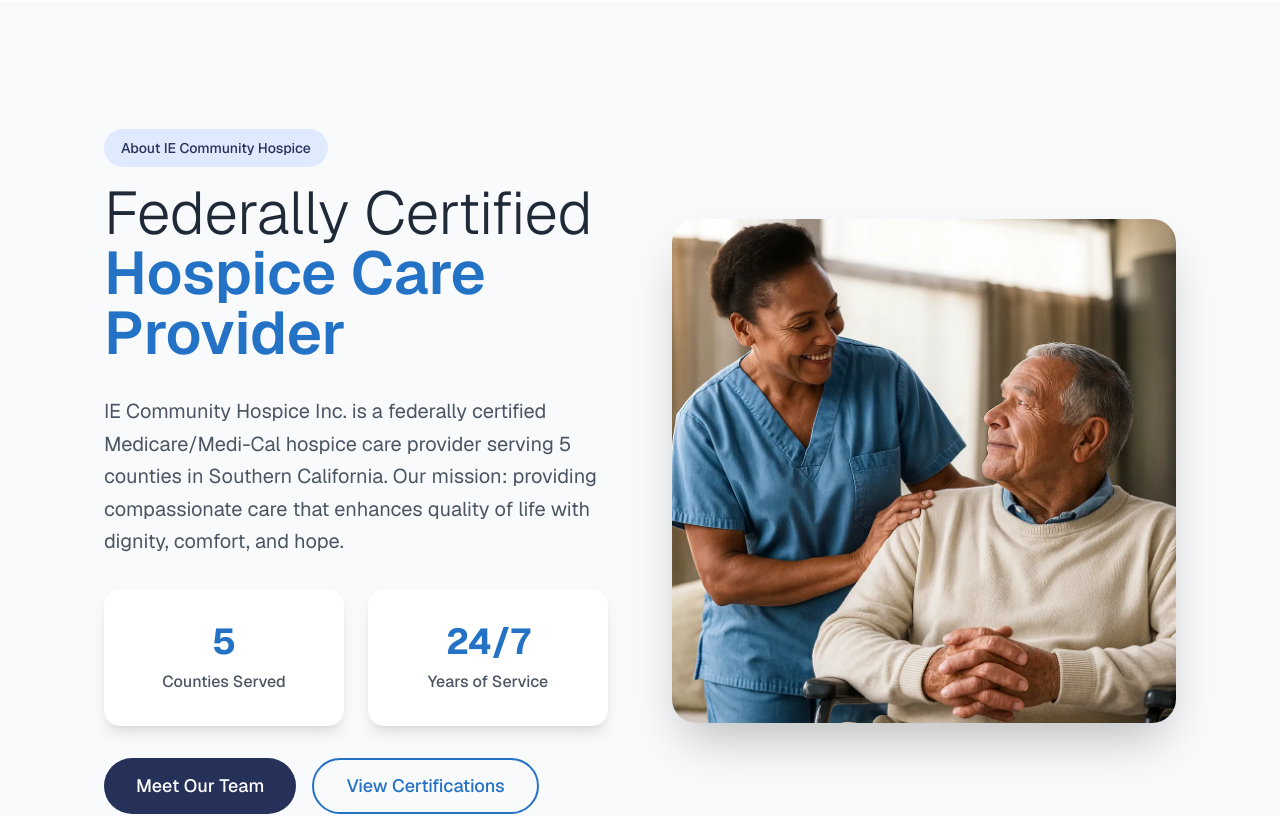
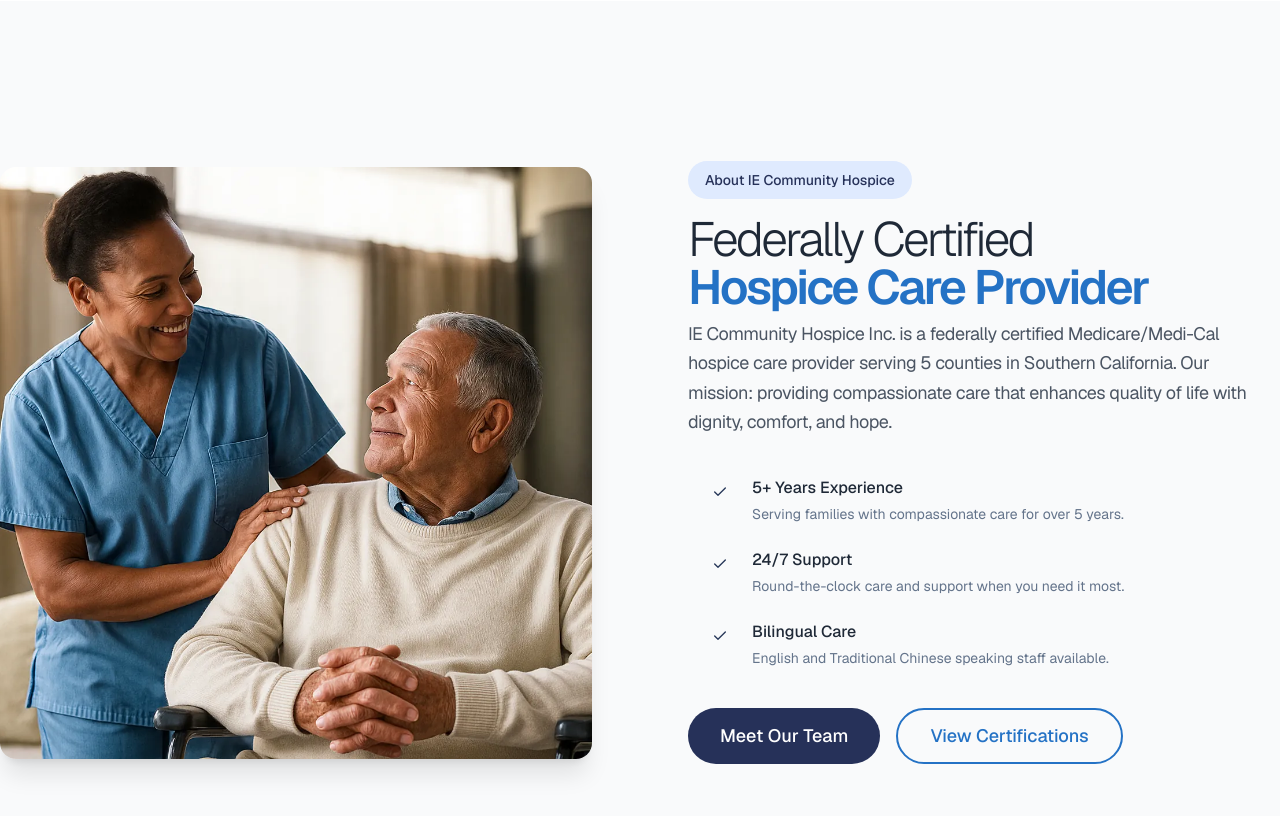
Before and after one commit to ng-organization/hospice-care-website, a Next.js app: page /en in a window 1280 px wide. Shown: the part 1840-2656 px from the top of the page. Built offline with nearby package versions, Linux system fonts and the light colour scheme.

Commit message:
Enhance AboutSection and ServiceAreasSection layout; refactor AboutSection for improved structure and animations, add accordion animations in globals.css, and remove the Main Office Location card from ServiceAreasSection for a cleaner presentation.

```diff
--- a/app/globals.css
+++ b/app/globals.css
@@ -106,6 +106,10 @@
     --chart-3: 142 71% 45%;
     --chart-4: 280 65% 60%;
     --chart-5: 340 75% 55%;
+  }
+  .theme {
+    --animate-accordion-down: accordion-down 0.2s ease-out;
+    --animate-accordion-up: accordion-up 0.2s ease-out;
   }
 }
 
@@ -659,3 +663,22 @@
     transform: translateY(0);
   }
 }
+
+@theme inline {
+  @keyframes accordion-down {
+  from {
+    height: 0;
+    }
+  to {
+    height: var(--radix-accordion-content-height);
+    }
+  }
+  @keyframes accordion-up {
+  from {
+    height: var(--radix-accordion-content-height);
+    }
+  to {
+    height: 0;
+    }
+  }
+}
--- a/components/layout/Footer.tsx
+++ b/components/layout/Footer.tsx
@@ -89,18 +89,6 @@ export function Footer() {
           copyright={copyright}
           legalLinks={legalLinks}
         />
-
-        {/* Medicare Certification Badge */}
-        <div className="border-t border-slate-700/50 px-4 md:px-8 lg:px-16 py-6">
-          <div className="container mx-auto">
-            <div className="bg-white/5 rounded-lg p-4 border border-white/10 max-w-md">
-              <p className="text-white text-sm font-semibold mb-1">
-                Medicare Certified
-              </p>
-              <p className="text-slate-300 text-xs">CMS Certified Provider</p>
-            </div>
-          </div>
-        </div>
       </div>
     </div>
   );
--- a/components/sections/AboutSection.tsx
+++ b/components/sections/AboutSection.tsx
@@ -3,59 +3,81 @@
 import { useTranslations } from "next-intl";
 import { Button } from "@/components/ui/button";
 import { Badge } from "@/components/ui/badge";
-import { Section } from "@/components/ui/Section";
 import { AnimatedSection, StaggerContainer, StaggerItem } from "@/components/motion";
+import { Check } from "lucide-react";
 
 export function AboutSection() {
   const t = useTranslations();
 
   return (
-    <Section
-      id="about"
-      background="gray"
-      padding="xl"
-      className="min-h-screen"
-    >
-      <div className="grid grid-cols-1 lg:grid-cols-2 gap-16 items-center min-h-[80vh]">
+    <div className="w-full py-20 lg:py-40 bg-gray-50">
+      <div className="container mx-auto">
+        <div className="grid grid-cols-1 gap-24 items-center lg:grid-cols-2">
+          <AnimatedSection animation="slideInRight" delay={0.4}>
+            <div className="relative order-1 lg:order-2">
+              <div className="aspect-square bg-gradient-to-br from-primary-100 to-secondary-100 rounded-2xl overflow-hidden shadow-xl">
+                <img
+                  src="/image_asset/20250725_1034_Realistic Care Interaction_remix_01k11a9631e8rv6vmsdb2qbgkh.webp"
+                  alt="Professional hospice care team providing compassionate care"
+                  className="w-full h-full object-cover"
+                />
+              </div>
+              <div className="absolute -bottom-4 -right-4 w-20 h-20 bg-primary-200/50 rounded-full blur-lg"></div>
+              <div className="absolute -top-4 -left-4 w-14 h-14 bg-secondary-200/50 rounded-full blur-lg"></div>
+            </div>
+          </AnimatedSection>
+
           <AnimatedSection animation="slideInLeft" delay={0.2}>
-          <StaggerContainer className="space-y-8">
+            <StaggerContainer className="flex gap-10 flex-col order-2 lg:order-1">
               <StaggerItem>
+                <div className="flex gap-4 flex-col">
                   <div>
-                <Badge className="bg-secondary-100 text-primary-800 px-4 py-2 rounded-full text-sm font-medium mb-4">
+                    <Badge className="bg-secondary-100 text-primary-800 px-4 py-2 rounded-full text-sm font-medium">
                       {t("about.badge")}
                     </Badge>
-                <h2 className="text-4xl sm:text-5xl lg:text-6xl font-light text-gray-800 mb-6">
+                  </div>
+                  <div className="flex gap-2 flex-col">
+                    <h2 className="text-3xl lg:text-5xl tracking-tighter max-w-xl text-left font-light text-gray-800">
                       {t("about.title")}
                       <br />
                       <span className="font-semibold text-secondary-600">
                         {t("about.titleHighlight")}
                       </span>
                     </h2>
+                    <p className="text-lg leading-relaxed tracking-tight text-gray-600 max-w-xl text-left">
+                      {t("about.description")}
+                    </p>
+                  </div>
                 </div>
               </StaggerItem>
 
               <StaggerItem>
-              <p className="text-xl text-gray-600 leading-relaxed">
-                {t("about.description")}
+                <div className="grid lg:pl-6 grid-cols-1 sm:grid-cols-2 items-start lg:grid-cols-1 gap-6">
+                  <div className="flex flex-row gap-6 items-start">
+                    <Check className="w-4 h-4 mt-2 text-primary" />
+                    <div className="flex flex-col gap-1">
+                      <p className="font-medium text-gray-800">5+ Years Experience</p>
+                      <p className="text-muted-foreground text-sm">
+                        Serving families with compassionate care for over 5 years.
                       </p>
-            </StaggerItem>
-
-            <StaggerItem>
-              <div className="grid grid-cols-1 sm:grid-cols-2 gap-6">
-                <div className="text-center p-8 bg-white rounded-2xl shadow-lg hover:shadow-xl transition-all duration-300">
-                  <div className="text-4xl font-bold text-secondary-600 mb-2">
-                    5
-                  </div>
-                  <div className="text-gray-600 font-medium">
-                    {t("about.stats.families")}
                     </div>
                   </div>
-                <div className="text-center p-8 bg-white rounded-2xl shadow-lg hover:shadow-xl transition-all duration-300">
-                  <div className="text-4xl font-bold text-secondary-600 mb-2">
-                    24/7
+                  <div className="flex flex-row gap-6 items-start">
+                    <Check className="w-4 h-4 mt-2 text-primary" />
+                    <div className="flex flex-col gap-1">
+                      <p className="font-medium text-gray-800">24/7 Support</p>
+                      <p className="text-muted-foreground text-sm">
+                        Round-the-clock care and support when you need it most.
+                      </p>
                     </div>
-                  <div className="text-gray-600 font-medium">
-                    {t("about.stats.experience")}
+                  </div>
+                  <div className="flex flex-row gap-6 items-start">
+                    <Check className="w-4 h-4 mt-2 text-primary" />
+                    <div className="flex flex-col gap-1">
+                      <p className="font-medium text-gray-800">Bilingual Care</p>
+                      <p className="text-muted-foreground text-sm">
+                        English and Traditional Chinese speaking staff available.
+                      </p>
                     </div>
                   </div>
                 </div>
@@ -81,21 +103,8 @@ export function AboutSection() {
               </StaggerItem>
             </StaggerContainer>
           </AnimatedSection>
-
-        <AnimatedSection animation="slideInRight" delay={0.4}>
-          <div className="relative">
-            <div className="aspect-square bg-gradient-to-br from-primary-100 to-secondary-100 rounded-3xl overflow-hidden shadow-2xl">
-              <img
-                src="/image_asset/20250725_1034_Realistic Care Interaction_remix_01k11a9631e8rv6vmsdb2qbgkh.webp"
-                alt="Professional hospice care team providing compassionate care"
-                className="w-full h-full object-cover"
-              />
         </div>
-            <div className="absolute -bottom-6 -right-6 w-24 h-24 bg-primary-200/50 rounded-full blur-xl"></div>
-            <div className="absolute -top-6 -left-6 w-16 h-16 bg-secondary-200/50 rounded-full blur-xl"></div>
       </div>
-        </AnimatedSection>
     </div>
-    </Section>
   );
 }
--- a/components/sections/ServiceAreasSection.tsx
+++ b/components/sections/ServiceAreasSection.tsx
@@ -73,50 +73,7 @@ export function ServiceAreasSection() {
           </Card>
         </div>
 
-        <div className="text-center">
-          <Card className="border-0 bg-gradient-to-br from-secondary-50 to-white shadow-2xl max-w-4xl mx-auto">
-            <CardContent className="p-12">
-              <h3 className="text-2xl font-semibold text-slate-800 mb-6">
-                {t("areas.office.title")}
-              </h3>
-              <div className="flex items-center justify-center space-x-2 text-lg text-slate-600 mb-6">
-                <MapPin className="w-5 h-5 text-primary-600" />
-                <p className="whitespace-pre-line">
-                  {t("areas.office.address")}
-                </p>
-              </div>
-              <p className="text-slate-600 leading-relaxed mb-8">
-                {t("areas.settings.description")}
-              </p>
-              <div className="grid grid-cols-2 md:grid-cols-3 gap-4 text-sm text-slate-600">
-                <div className="text-center">
-                  <Home className="w-6 h-6 mx-auto mb-2 text-primary-600" />
-                  <span>{t("areas.settings.home")}</span>
-                </div>
-                <div className="text-center">
-                  <Shield className="w-6 h-6 mx-auto mb-2 text-primary-600" />
-                  <span>{t("areas.settings.skilled")}</span>
-                </div>
-                <div className="text-center">
-                  <Users className="w-6 h-6 mx-auto mb-2 text-primary-600" />
-                  <span>{t("areas.settings.assisted")}</span>
-                </div>
-                <div className="text-center">
-                  <Stethoscope className="w-6 h-6 mx-auto mb-2 text-primary-600" />
-                  <span>{t("areas.settings.hospitals")}</span>
-                </div>
-                <div className="text-center">
-                  <Clock className="w-6 h-6 mx-auto mb-2 text-primary-600" />
-                  <span>{t("areas.settings.longTerm")}</span>
-                </div>
-                <div className="text-center">
-                  <Home className="w-6 h-6 mx-auto mb-2 text-primary-600" />
-                  <span>{t("areas.settings.boardCare")}</span>
-                </div>
-              </div>
-            </CardContent>
-          </Card>
-        </div>
+        {/* Removed the Main Office Location card */}
       </div>
     </section>
   );
```
Also changed, not shown: components/ui/feature.tsx (added, +60 -0 lines). Lines whose indentation alone changed are shown as unchanged.
